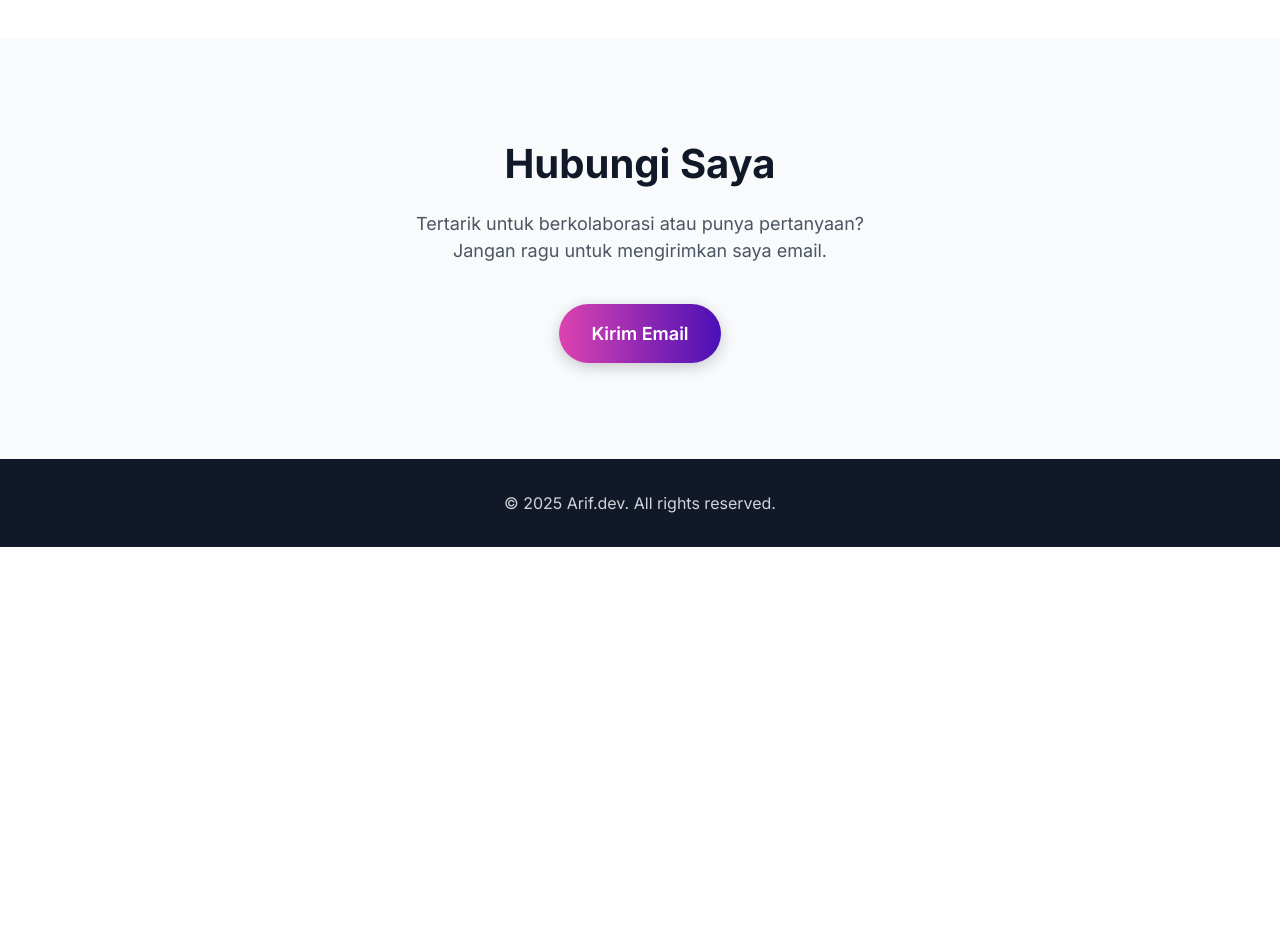
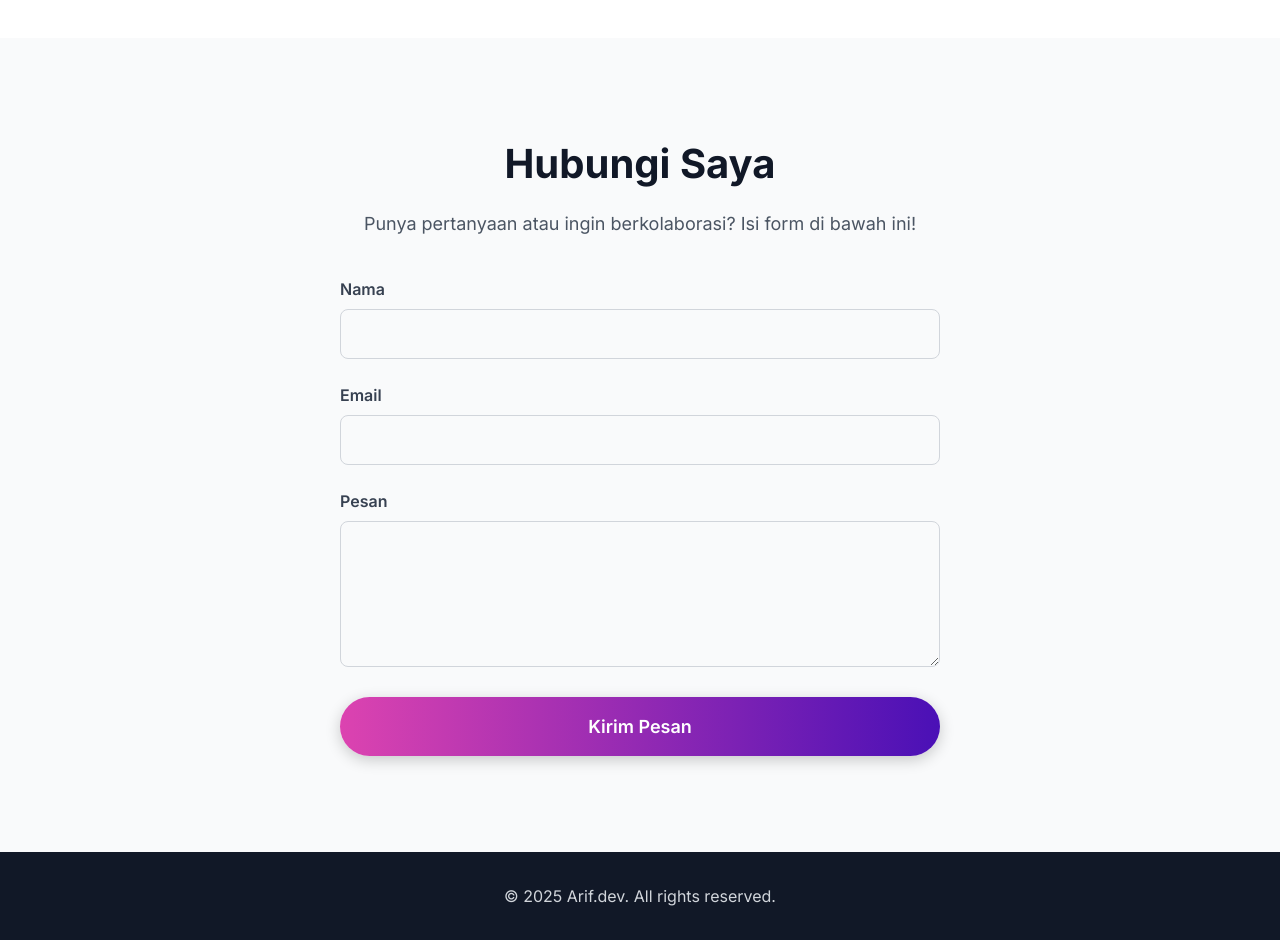
Before and after one commit to arifaji29/myportofolio, a Next.js app: page / in a window 1280 px wide. Shown: the part 5440-6380 px from the top of the page. Before the commit the page ends 5987 px from the top, so only its background shows below. Built offline with nearby package versions, Linux system fonts and the light colour scheme.

Commit message:
contact form

```diff
--- a/components/Contact.module.css
+++ b/components/Contact.module.css
@@ -40,3 +40,85 @@
   transform: translateY(-3px);
   box-shadow: 0 6px 20px rgba(0, 0, 0, 0.25);
 }
+
+/* Tambahkan ini di components/Contact.module.css */
+
+.form {
+  max-width: 600px;
+  margin: 2rem auto 0 auto;
+  text-align: left;
+}
+
+.formGroup {
+  margin-bottom: 1.5rem;
+}
+
+.formGroup label {
+  display: block;
+  margin-bottom: 0.5rem;
+  font-weight: 600;
+  color: #374151;
+}
+
+.input,
+.textarea {
+  width: 100%;
+  padding: 0.75rem 1rem;
+  border: 1px solid #d1d5db;
+  border-radius: 8px;
+  font-size: 1rem;
+  font-family: inherit;
+  transition: border-color 0.2s, box-shadow 0.2s;
+}
+
+.input:focus,
+.textarea:focus {
+  outline: none;
+  border-color: #0070f3;
+  box-shadow: 0 0 0 3px rgba(0, 112, 243, 0.2);
+}
+
+.submitButton {
+  /* Menggunakan gaya tombol yang sudah ada */
+  display: inline-block;
+  width: 100%; /* Tombol dibuat full-width */
+  cursor: pointer;
+  border: none;
+  color: #ffffff;
+  padding: 1rem 2rem;
+  border-radius: 9999px; /* Tombol rounded */
+  font-size: 1.125rem;
+  font-weight: 600;
+  text-decoration: none;
+  background-image: var(--brand-gradient);
+  transition: transform 0.2s ease, box-shadow 0.2s ease;
+  box-shadow: 0 4px 15px rgba(0, 0, 0, 0.2);
+}
+
+.submitButton:hover:not(:disabled) {
+  transform: translateY(-3px);
+  box-shadow: 0 6px 20px rgba(0, 0, 0, 0.25);
+}
+
+.submitButton:disabled {
+  opacity: 0.6;
+  cursor: not-allowed;
+}
+
+.statusMessage {
+  text-align: center;
+  margin-top: 1.5rem;
+  padding: 1rem;
+  border-radius: 8px;
+  font-weight: 500;
+}
+
+.success {
+  background-color: #d1fae5;
+  color: #065f46;
+}
+
+.error {
+  background-color: #fee2e2;
+  color: #991b1b;
+}
--- a/components/Contact.tsx
+++ b/components/Contact.tsx
@@ -1,25 +1,124 @@
 // components/Contact.tsx
-import React from 'react';
+'use client';
+import React, { useState } from 'react';
 import styles from './Contact.module.css';
 
 const Contact = () => {
+  // State untuk mengelola input form
+  const [name, setName] = useState('');
+  const [email, setEmail] = useState('');
+  const [message, setMessage] = useState('');
+
+  // State untuk mengelola status pengiriman
+  const [isSubmitting, setIsSubmitting] = useState(false);
+  const [submissionStatus, setSubmissionStatus] = useState(''); // 'success' atau 'error'
+
+  const handleSubmit = async (e: React.FormEvent<HTMLFormElement>) => {
+    e.preventDefault();
+    setIsSubmitting(true);
+    setSubmissionStatus('');
+
+    // --- TAMBAHKAN BLOK PEMERIKSAAN INI ---
+    const accessKey = process.env.NEXT_PUBLIC_WEB3FORMS_ACCESS_KEY;
+
+    if (!accessKey) {
+      console.error("Error: Access Key tidak ditemukan. Pastikan file .env.local sudah benar.");
+      setSubmissionStatus('error');
+      setIsSubmitting(false); // Pastikan status submitting kembali false
+      return; // Hentikan fungsi jika key tidak ada
+    }
+    // ------------------------------------
+
+    const formData = new FormData();
+    formData.append("name", name);
+    formData.append("email", email);
+    formData.append("message", message);
+
+    // Gunakan variabel 'accessKey' yang sudah kita periksa
+    formData.append("access_key", accessKey);
+
+    formData.append("subject", `New Contact Form Submission from ${name}`);
+    formData.append("from_name", "Arif's Portfolio");
+
+    // ... sisa fungsi try-catch Anda tidak perlu diubah ...
+    try {
+      const res = await fetch("https://api.web3forms.com/submit", {
+        method: "POST",
+        body: formData
+      });
+      // ...
+    } catch (error) {
+      // ...
+    } finally {
+      setIsSubmitting(false);
+    }
+};
+
   return (
     <section id="contact" className={styles.contact}>
       <div className="container">
         <h2 className={styles.title}>Hubungi Saya</h2>
         <p className={styles.subtitle}>
-          Tertarik untuk berkolaborasi atau punya pertanyaan?
-          <br />
-          Jangan ragu untuk mengirimkan saya email.
+          Punya pertanyaan atau ingin berkolaborasi? Isi form di bawah ini!
         </p>
 
-        {/* INI BAGIAN UTAMANYA: SEBUAH LINK BIASA YANG DIBERI GAYA */}
-        <a
-          href="mailto:arifajif@gmail.com"
-          className={styles.emailButton}
-        >
-          Kirim Email
-        </a>
+        <form onSubmit={handleSubmit} className={styles.form}>
+          <div className={styles.formGroup}>
+            <label htmlFor="name">Nama</label>
+            <input
+              type="text"
+              id="name"
+              name="name"
+              value={name}
+              onChange={(e) => setName(e.target.value)}
+              required
+              className={styles.input}
+            />
+          </div>
+          <div className={styles.formGroup}>
+            <label htmlFor="email">Email</label>
+            <input
+              type="email"
+              id="email"
+              name="email"
+              value={email}
+              onChange={(e) => setEmail(e.target.value)}
+              required
+              className={styles.input}
+            />
+          </div>
+          <div className={styles.formGroup}>
+            <label htmlFor="message">Pesan</label>
+            <textarea
+              id="message"
+              name="message"
+              value={message}
+              onChange={(e) => setMessage(e.target.value)}
+              required
+              rows={5}
+              className={styles.textarea}
+            ></textarea>
+          </div>
+          <button
+            type="submit"
+            className={styles.submitButton}
+            disabled={isSubmitting}
+          >
+            {isSubmitting ? 'Mengirim...' : 'Kirim Pesan'}
+          </button>
+        </form>
+
+        {/* Pesan status setelah submit */}
+        {submissionStatus === 'success' && (
+          <p className={`${styles.statusMessage} ${styles.success}`}>
+            Pesan terkirim! Terima kasih telah menghubungi saya.
+          </p>
+        )}
+        {submissionStatus === 'error' && (
+           <p className={`${styles.statusMessage} ${styles.error}`}>
+            Oops! Terjadi kesalahan. Silakan coba lagi.
+          </p>
+        )}
       </div>
     </section>
   );
```
